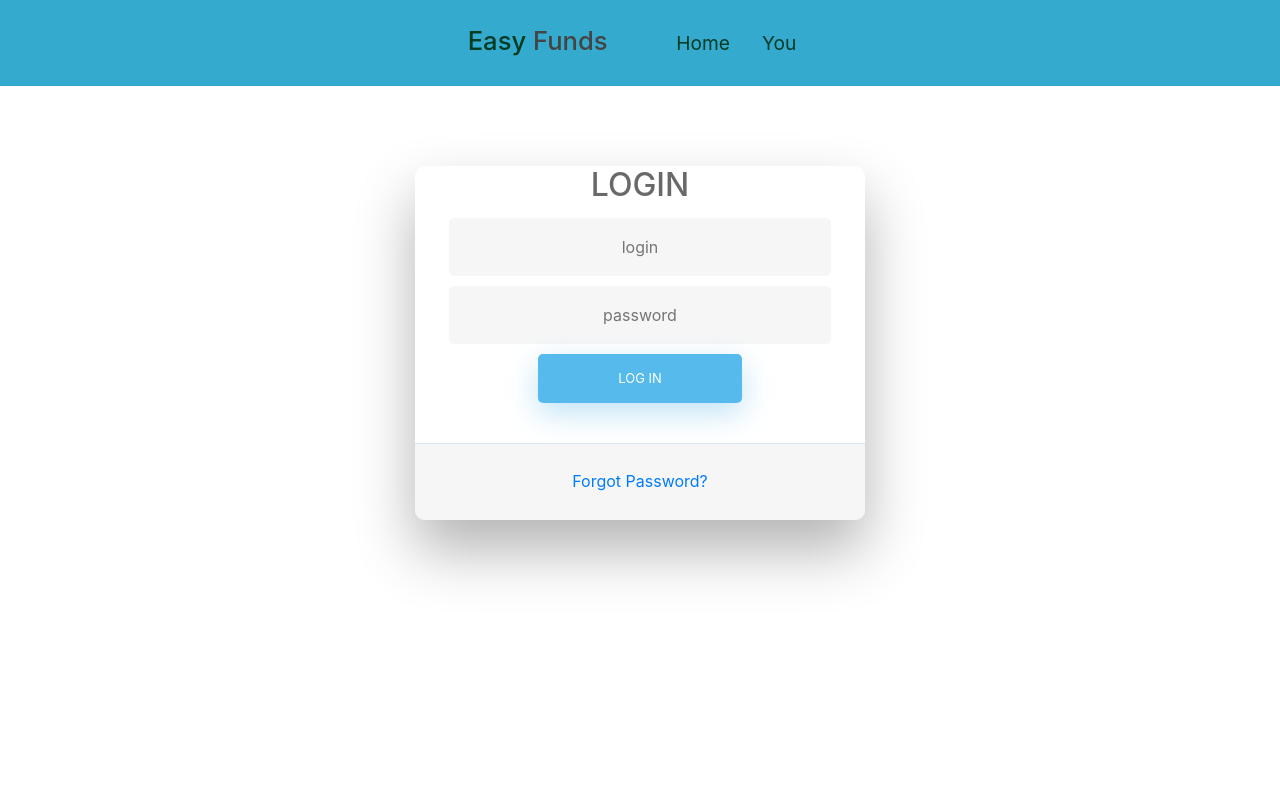
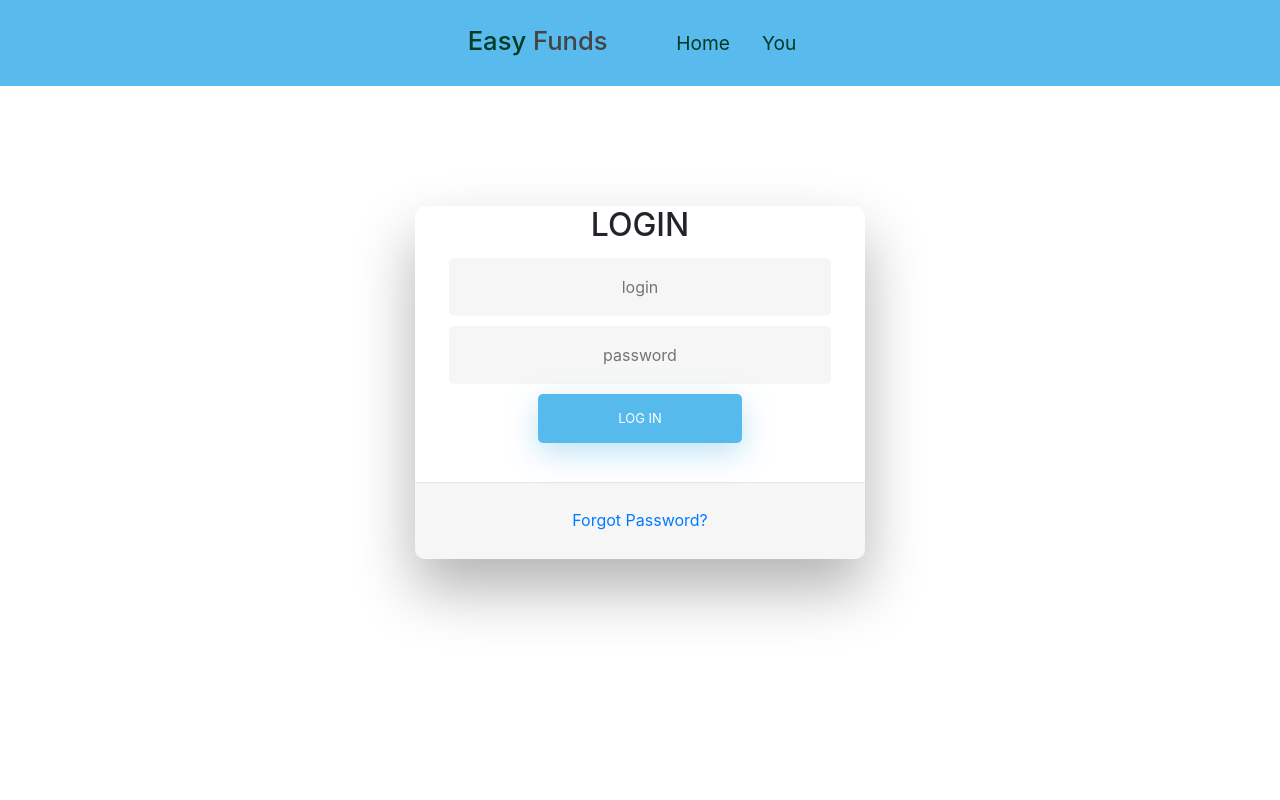
Before and after one commit to truedem0n/EasyFunds, a website: page index.html in a window 1280 px wide. Drawn offline with nearby package versions, Linux system fonts and the light colour scheme; no server answers.

Commit message:
fixed login page

```diff
--- a/css/main.css
+++ b/css/main.css
@@ -5,7 +5,7 @@
     --brand-color: #003b24;
     --dark-brand-color: #003b24;
     --muted-color: #696969;
-    --header-bg-color: #33aace;
+    --header-bg-color: #58BAED;
     --body-bg-color: #aeebfdb7;
 }
 
--- a/index.html
+++ b/index.html
@@ -39,7 +39,7 @@
     <script src="https://cdnjs.cloudflare.com/ajax/libs/popper.js/1.12.9/umd/popper.min.js" integrity="sha384-ApNbgh9B+Y1QKtv3Rn7W3mgPxhU9K/ScQsAP7hUibX39j7fakFPskvXusvfa0b4Q" crossorigin="anonymous"></script>
     <script src="https://maxcdn.bootstrapcdn.com/bootstrap/4.0.0/js/bootstrap.min.js" integrity="sha384-JZR6Spejh4U02d8jOt6vLEHfe/JQGiRRSQQxSfFWpi1MquVdAyjUar5+76PVCmYl" crossorigin="anonymous"></script>
     <script>
-        $("#footer").load("reusables/footer.html");
+        $("#login").load("login.html");
     </script>
 </body>
 
--- a/javascript/scripts.js
+++ b/javascript/scripts.js
@@ -2,7 +2,7 @@
 $(document).ready(function() {
     $("#header").load("reusables/header.html");
 
-    $("#footer").load("login.html");
+    $("#footer").load("reusables/footer.html");
 });
 
 $('.nav-item').click(function() {
--- a/login.html
+++ b/login.html
@@ -39,7 +39,7 @@
         justify-content: center;
         width: 100%;
         min-height: 100%;
-        padding-bottom: 35vh;
+        padding-top: 15vh;
     }
 
     #formContent {
@@ -295,7 +295,7 @@
         <form>
             <input type="text" id="login" class="fadeIn second" name="login" placeholder="login">
             <input type="text" id="password" class="fadeIn third" name="login" placeholder="password">
-            <input type="submit" class="fadeIn fourth" value="Log In">
+            <a href="you.html"><input type="submit" class="fadeIn fourth" value="Log In"></a>
         </form>
 
         <!-- Remind Passowrd -->
```
Also changed, not shown: you.html (+9 -3 lines).
